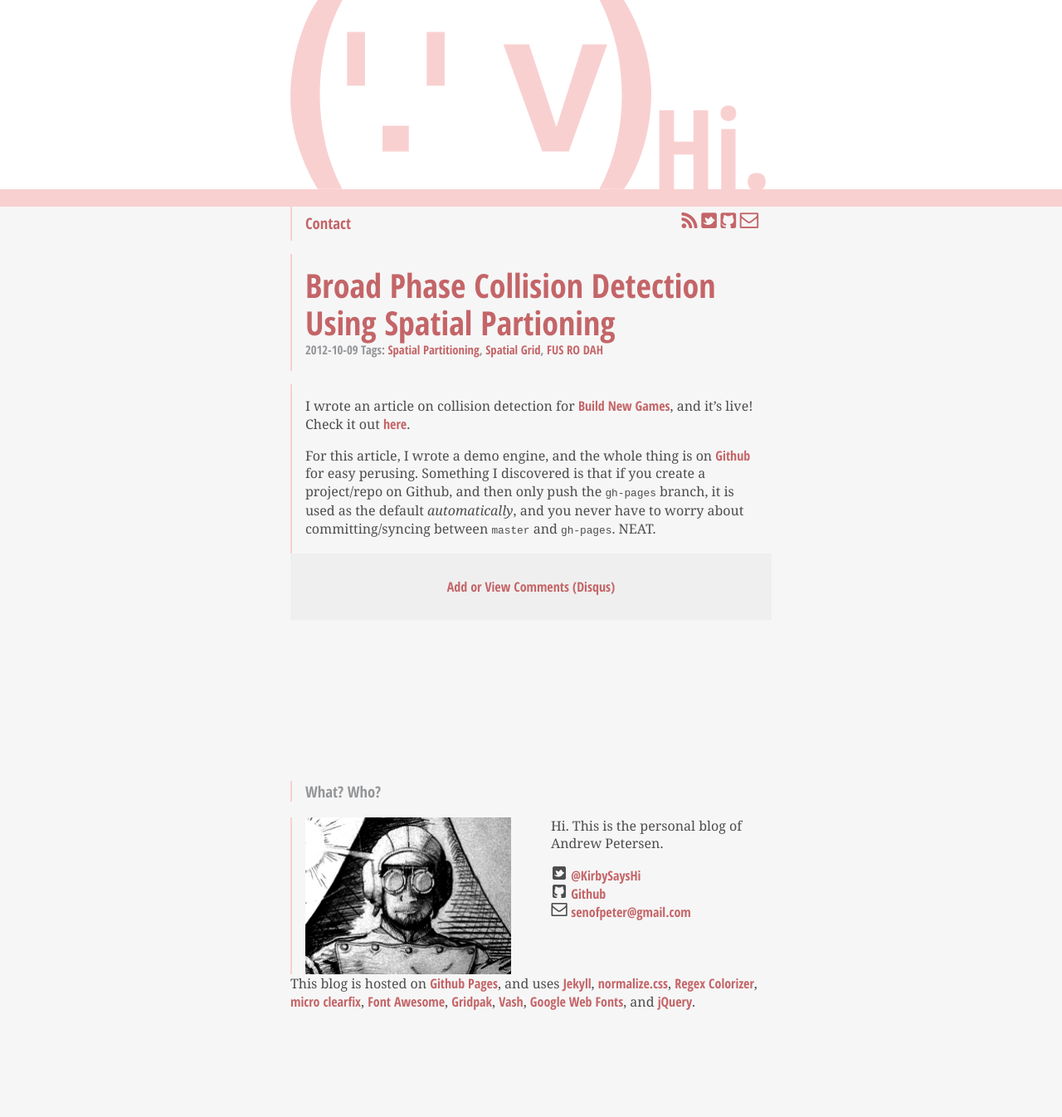
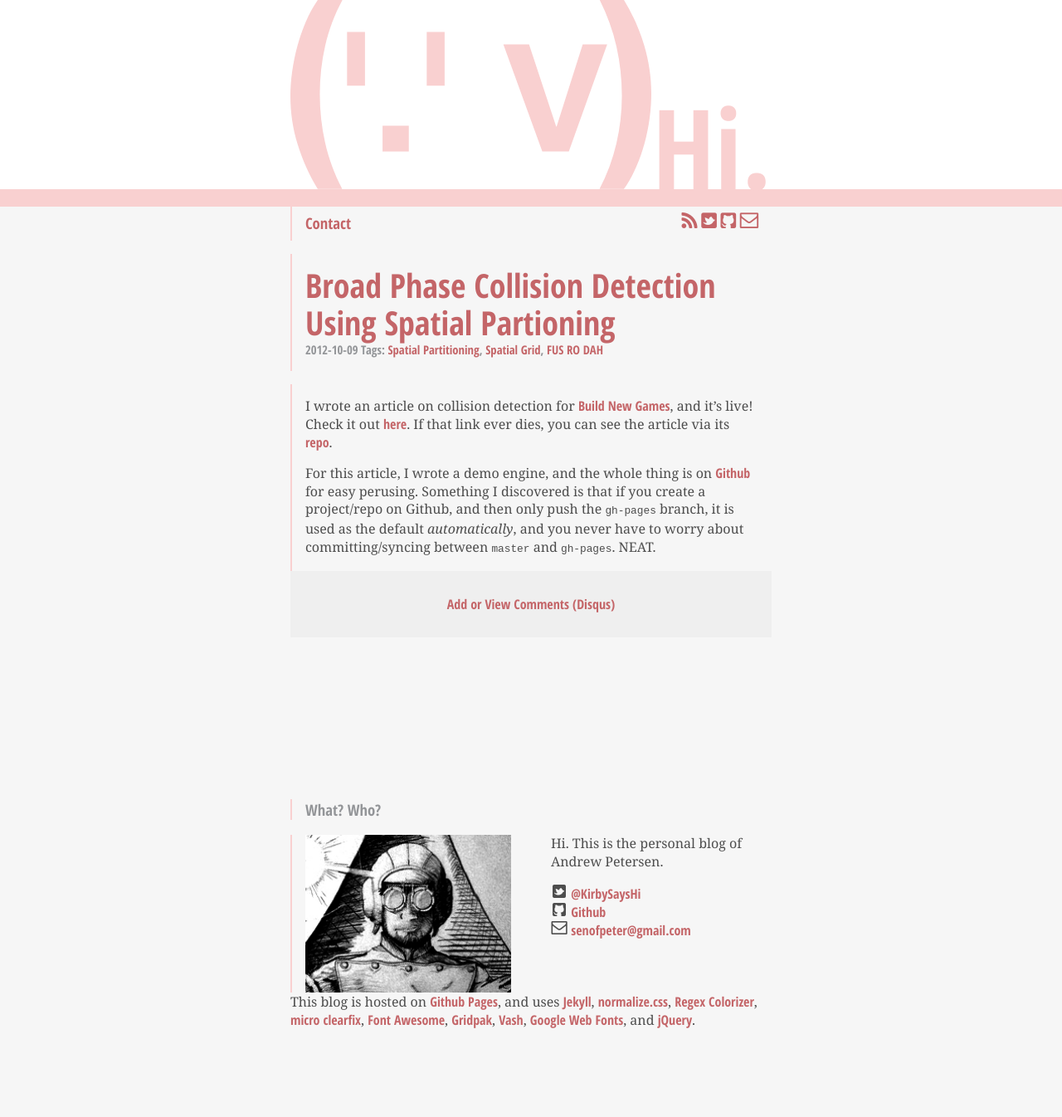
Before and after one commit to kirbysayshi/kirbysayshi.github.com, a Jekyll site: the page built from _posts/2012-10-09-build-new-games-broad-phase-collision-detection.md, in a window 1280 px wide. Shown: the whole page at 83% size. Built offline with Jekyll 4.4.1, drawn with Linux system fonts in a browser that asks for light colours; nearby versions of some CDN libraries; before the commit the page ends 1324 px from its top, so only the background shows below that.

Commit message:
update link

```diff
--- a/_posts/2012-10-09-build-new-games-broad-phase-collision-detection.md
+++ b/_posts/2012-10-09-build-new-games-broad-phase-collision-detection.md
@@ -3,7 +3,7 @@
 title: Broad Phase Collision Detection Using Spatial Partioning
 published: true
 type:       project
-projecturl: https://buildnewgames.com/broad-phase-collision-detection
+projecturl: http://buildnewgames.com/broad-phase-collision-detection
 categories:
   - JavaScript
   - Game Design
@@ -14,10 +14,10 @@
 
 ---
 
-I wrote an article on collision detection for [Build New Games][], and it's live! Check it out [here][].
+I wrote an article on collision detection for [Build New Games][], and it's live! Check it out [here][]. If that link ever dies, you can see the article via its [repo][Github].
 
 For this article, I wrote a demo engine, and the whole thing is on [Github][] for easy perusing. Something I discovered is that if you create a project/repo on Github, and then only push the `gh-pages` branch, it is used as the default _automatically_, and you never have to worry about committing/syncing between `master` and `gh-pages`. NEAT.
 
 [here]: {{ page.projecturl }}
-[Build New Games]: https://buildnewgames.com
+[Build New Games]: http://buildnewgames.com
 [Github]: https://github.com/kirbysayshi/broad-phase-bng
```
